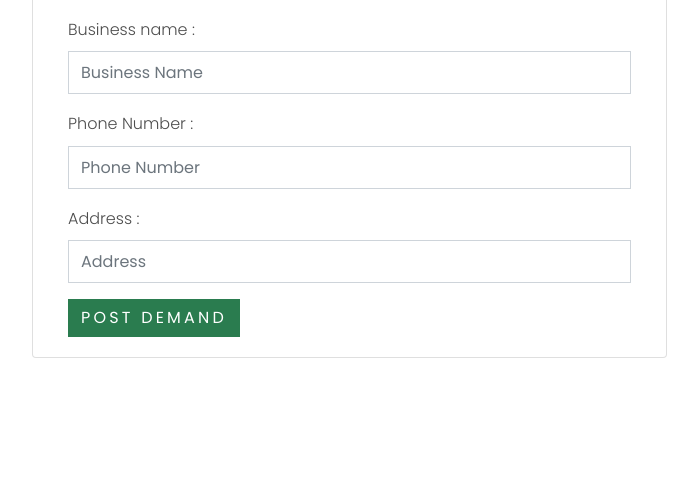
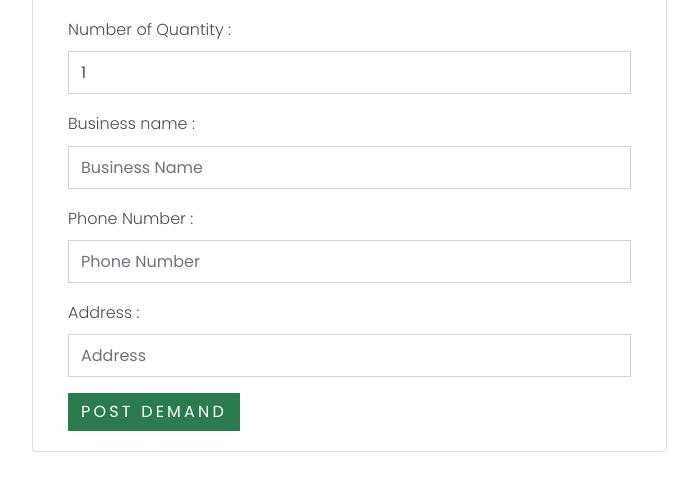
Before and after one commit to Farmulaio/Farmula, a Flask app: page /order in a window 1280 px wide. Shown: the part 950-1442 px from the top of the page, without its empty margins (53-751 px from the left). Run offline with Flask 2, Linux system fonts and the light colour scheme; data that the repository does not hold is empty; parts of the project's set-up code (start-up, migrations or seed data) failed here and were passed over; some libraries are stand-ins or nearby versions; some web fonts are replaced.

Commit message:
fix order form website

```diff
--- a/farmula/routes.py
+++ b/farmula/routes.py
@@ -68,7 +68,7 @@ def order():
 @app.route('/order/new', methods=['POST', 'GET'])
 def add_order():
         if request.method == 'POST':
-            NewOrder = Orders(OrderNumber = "O"+random_string_generator(), BusinesName = request.form['BusinesName'], PhoneNumber = request.form['PhoneNumber'], Address = request.form['Address'] , IdBusines = 0, IdCrop = request.form['Crop'], IdQty = request.form['Qty'], IdOrderStatus = 1, Price = 20192.0 , Logistic = 0.0, Ordertime = str(datetime.date(datetime.now())))
+            NewOrder = Orders(OrderNumber = "O"+random_string_generator(), BusinesName = request.form['BusinesName'], PhoneNumber = request.form['PhoneNumber'], Address = request.form['Address'] , IdBusines = 0, IdCrop = request.form['Crop'], IdQty = request.form['Qty'], Amount = request.form['amount'], IdOrderStatus = 1, Price = 20192.0 , Logistic = 0.0, Ordertime = str(datetime.date(datetime.now())))
             try :
                 db.session.add(NewOrder)
                 db.session.commit()
--- a/farmula/templates/order.html
+++ b/farmula/templates/order.html
@@ -47,6 +47,10 @@
                         </select>
                       </div>
                     </div>
+                    <div class="form-group">
+                      <label for="inputAddress">Number of Quantity :</label>
+                      <input type="number" class="form-control" id="inputAddress" value="1" name="amount">
+                    </div>
                     <div class="form-row">
                       <div class="form-group col-12">
                         <label for="inputEmail4">Business name :</label>
```
Also changed, not shown: farmula/models.py (line endings or trailing spaces).
